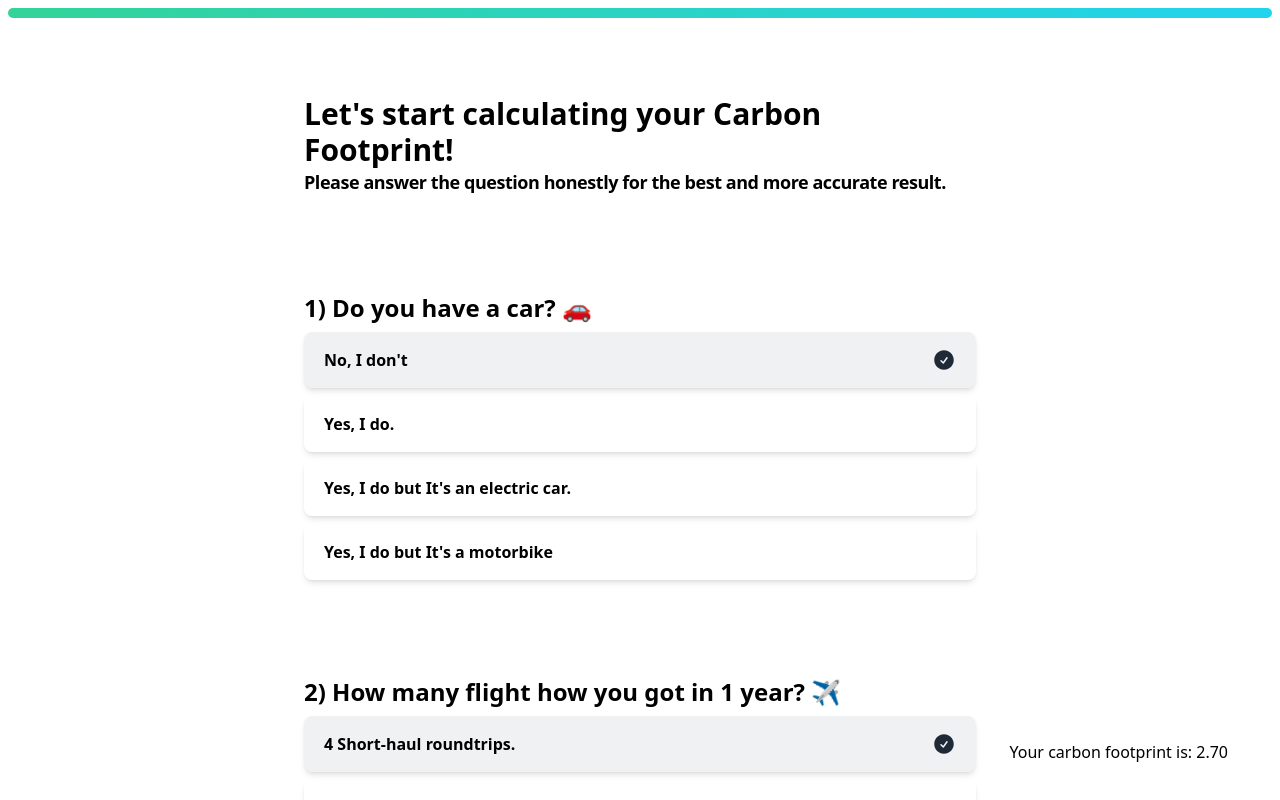
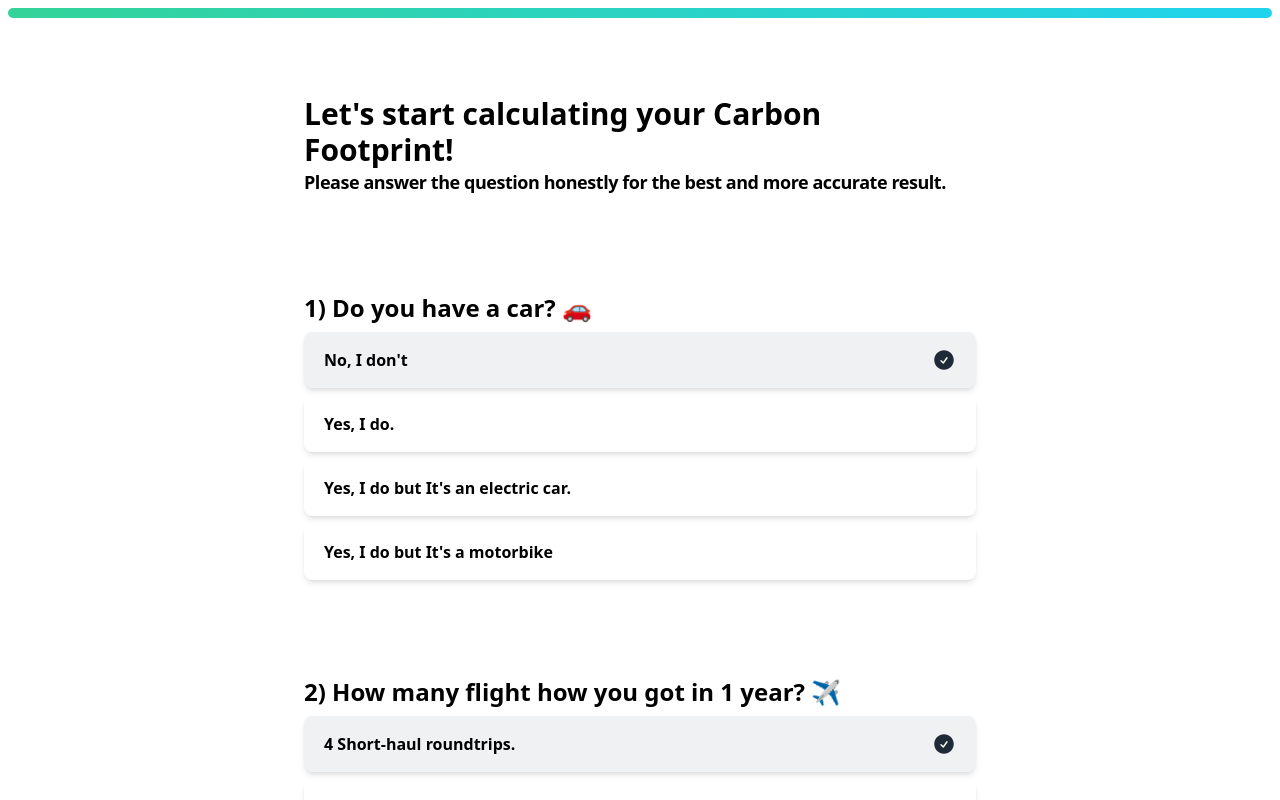
Before and after one commit to MungkornHorpanich/EcoFootprint, a React (Vite) app in the folder ecofootprint/: page /test in a window 1280 px wide. Shown: the top 800 px of the page. Built offline with nearby package versions, Linux system fonts and the light colour scheme.

Commit message:
Delete the test carbon footprint

```diff
--- a/ecofootprint/src/pages/Calculation.tsx
+++ b/ecofootprint/src/pages/Calculation.tsx
@@ -110,9 +110,6 @@ const Calculation: React.FC = () => {
         className="z-100 fixed top-0 left-0 right-0 h-[10px] m-2 rounded-full bg-gradient-to-r from-emerald-400 to-cyan-400 origin-left"
         style={{ scaleX }}
       />
-      <div className="fixed right-0 bottom-0 m-5 py-4 px-8">
-        {`Your carbon footprint is: ${csum.toFixed(2)}`}
-      </div>
       <div className="flex flex-col max-w-2xl gap-24 mx-auto mt-12">
         <div id="heading">
           <h1 className="font-bold text-3xl">
```
